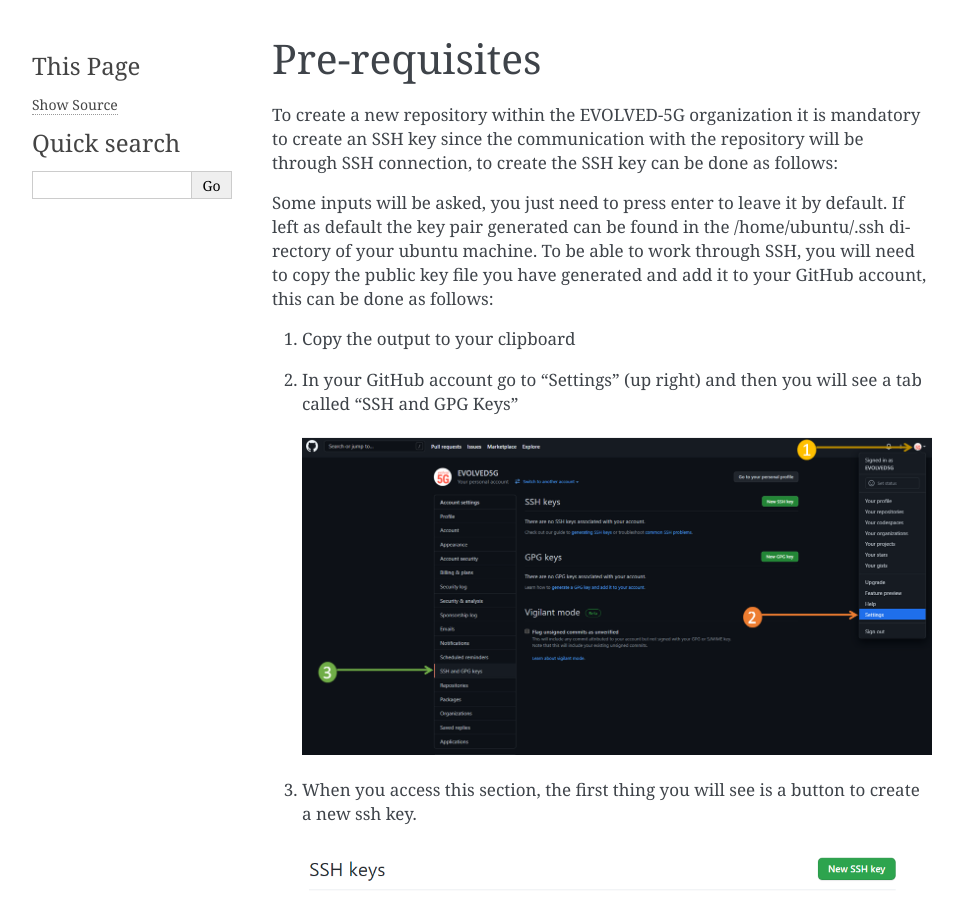
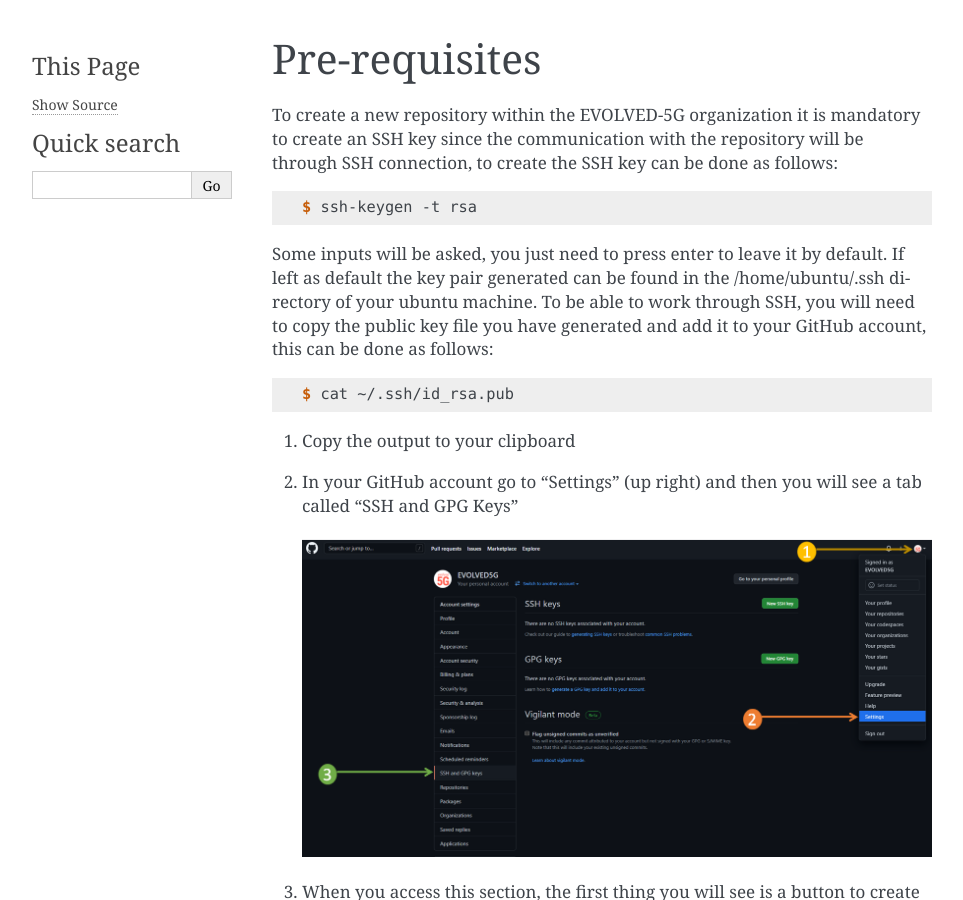
Before and after one commit to EVOLVED-5G/SDK-CLI, a Sphinx documentation site: the page built from docs/pre_requisites.rst, in a window 1280 px wide and 900 px high. Shown: the whole window, without its empty margins (148-1111 px from the left). Built offline with Sphinx 7.4.7, drawn with Linux system fonts in a browser that asks for light colours; pages that are not in the unit, such as notebooks, are missing from menus.

Commit message:
updating documentation v2.1

```diff
--- a/docs/conf.py
+++ b/docs/conf.py
@@ -31,7 +31,7 @@
 
 # Add any Sphinx extension module names here, as strings. They can be
 # extensions coming with Sphinx (named 'sphinx.ext.*') or your custom ones.
-extensions = ['sphinx.ext.autodoc', 'sphinx.ext.viewcode']
+extensions = ['sphinx.ext.autodoc', 'sphinx.ext.viewcode', 'rst2pdf.pdfbuilder']
 
 # Add any paths that contain templates here, relative to this directory.
 templates_path = ['_templates']
@@ -94,7 +94,8 @@
 # Add any paths that contain custom static files (such as style sheets) here,
 # relative to this directory. They are copied after the builtin static files,
 # so a file named "default.css" will overwrite the builtin "default.css".
-html_static_path = ['_static']
+
+#html_static_path = ['_static']
 
 
 # -- Options for HTMLHelp output ---------------------------------------
--- a/docs/index.rst
+++ b/docs/index.rst
@@ -12,7 +12,6 @@
    cli
    pipelines
    libraries
-   modules
    contributing
    history
 
--- a/docs/libraries.rst
+++ b/docs/libraries.rst
@@ -1,18 +1,18 @@
 SDK - Libraries
-============
+===============
 
 At the current release the SDK contains one class "**LocationSubscriber**"
 that allows you to track devices and retrieve updates about their location.
 You can use LocationSubscriber to create subscriptions, where each one of them can be used to track a device.
 
 Examples of usage /Have a look at the code
-----
+------------------------------------------
 Have a look at the examples folder for code samples on how to use the SDK Library.
 
 `Location subscriber example <https://github.com/EVOLVED-5G/SDK-CLI/blob/libraries/examples/location_subscriber_examples.py>`_
 
 Prerequisites / How to start
-----
+----------------------------
 
 Install the requirements_dev.txt
 
--- a/docs/pre_requisites.rst
+++ b/docs/pre_requisites.rst
@@ -5,12 +5,14 @@
 To create a new repository within the EVOLVED-5G organization it is mandatory to create an SSH key since the communication with the repository will be through SSH connection, to create the SSH key can be done as follows:
 
 .. code-block:: console
+
    $ ssh-keygen -t rsa
 
 Some inputs will be asked, you just need to press enter to leave it by default.
 If left as default the key pair generated can be found in the /home/ubuntu/.ssh directory of your ubuntu machine. To be able to work through SSH, you will need to copy the public key file you have generated and add it to your GitHub account, this can be done as follows:
 
 .. code-block:: console
+
    $ cat ~/.ssh/id_rsa.pub
 
 #. Copy the output to your clipboard
```
